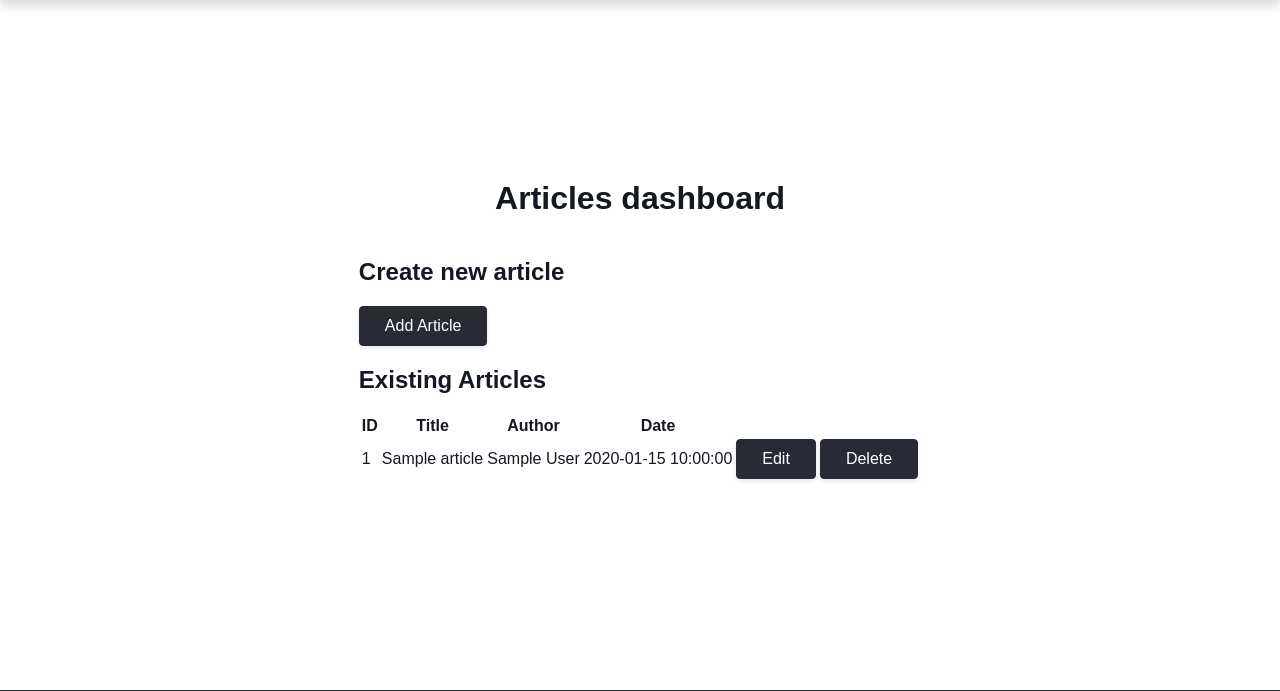
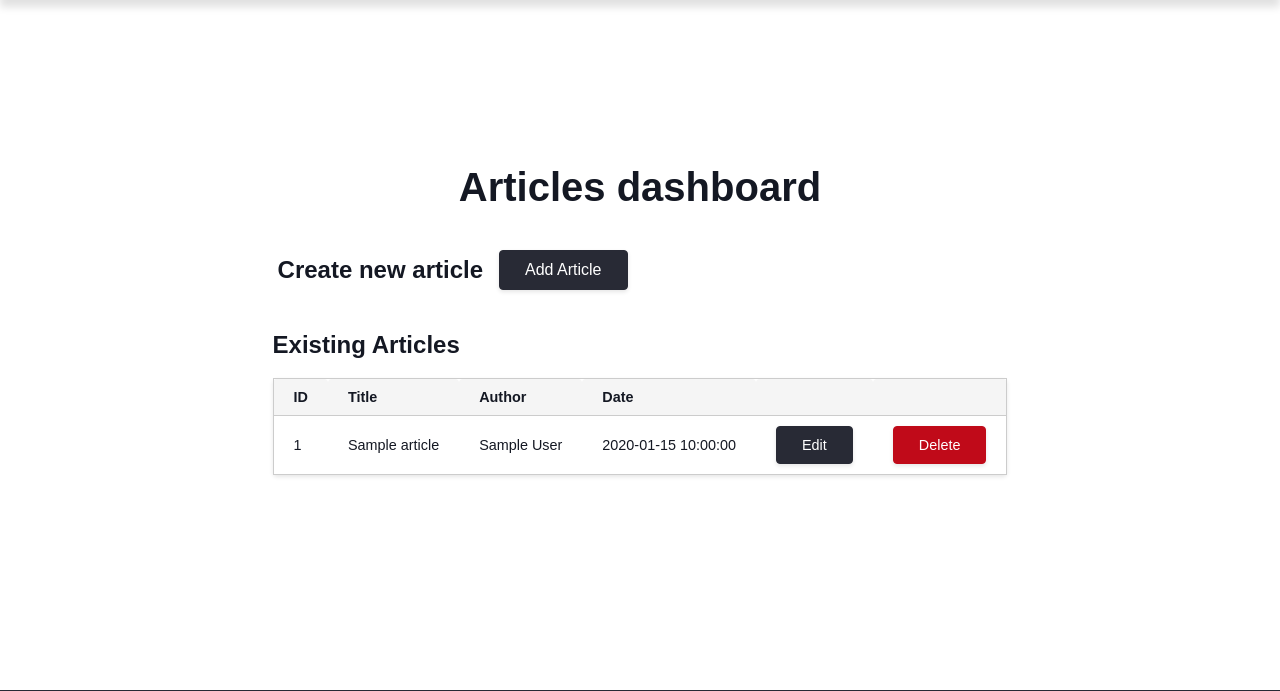
Before and after one commit to djeada/Flask-Blog, a Python web app: template src/templates/dashboard.html in a window 1280 px wide. Shown: the part 50-741 px from the top of the page. Run offline with Jinja, Linux system fonts and the light colour scheme; the template is opened without the code that fills it: most values are stand-ins (such as "Sample title", 1, 10 or a date in 2020).

Commit message:
styling for the dashboard and tables

```diff
--- a/src/static/css/main.css
+++ b/src/static/css/main.css
@@ -15,6 +15,8 @@ body {
 	overflow-x: hidden;
 	color: #141823;
 }
+
+/* Section: Buttons */
 
 button {
 	background-color: #282A35;
@@ -40,6 +42,46 @@ button:hover {
 	transform: translateY(-2px);
 	box-shadow: rgba(0, 0, 0, .3) 0 2px 4px 0;
 	background-color: #282A35;
+}
+
+.button-negative {
+	background-color: #c00a19;
+	border-color: #c00a19;
+}
+
+.button-negative:hover {
+	background-color: #c00a19;
+	border-color: #c00a19;
+}
+
+/*Section: Table */
+
+table {
+	border-collapse: collapse;
+	border-spacing: 0;
+	border: 1px solid #ccc;
+	border-radius: 4px;
+	box-shadow: rgba(0, 0, 0, .1) 0 2px 4px 0;
+	box-sizing: border-box;
+	margin-bottom: 20px;
+}
+
+table th {
+	background-color: #f5f5f5;
+	border-bottom: 1px solid #ccc;
+	border-radius: 4px 4px 0 0;
+	color: #141823;
+	font-size: .9em;
+	font-weight: 700;
+	padding: 10px 20px;
+	text-align: left;
+}
+
+table td {
+	border-bottom: 1px solid #ccc;
+	color: #141823;
+	font-size: .9em;
+	padding: 10px 20px;
 }
 
 
@@ -267,8 +309,9 @@ button:hover {
 }
 
 .article-list-image {
-	max-width: 30%;
+	max-width: 8rem;
 	min-height: 100%;
+	max-height: auto;
 	overflow: hidden;
 	display: flex;
 	justify-content: center;
@@ -283,6 +326,7 @@ button:hover {
 	margin-left: 1.2rem;
 	padding: 0;
 	display: flex;
+	flex-wrap: wrap;
 	flex-direction: column;
 	justify-content: center;
 	align-items: center;
@@ -438,7 +482,6 @@ button:hover {
 	width: 80%;
 }
 
-
 /* Style the tab */
 
 .tab {
@@ -474,6 +517,30 @@ button:hover {
 	border-top: none;
 }
 
+/*Section: Dashboard*/
+
+.dashboard-container h1 {
+	font-size: 2.5rem;
+	font-weight: 600;
+	margin: 1rem;
+	line-height: 1.3;
+}
+
+.dashboard-container h2 {
+	justify-content: left;
+}
+
+.create-new-article-container {
+	display: flex;
+	flex-direction: row;
+	align-items: center;
+	padding: 5px;
+}
+
+.create-new-article-container button {
+	margin: 1rem;
+	align-self: flex-end;
+}
 
 /*Section: footer*/
 
```
